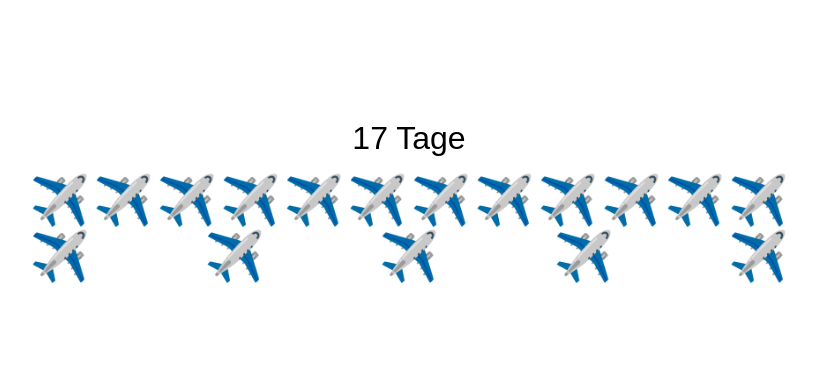
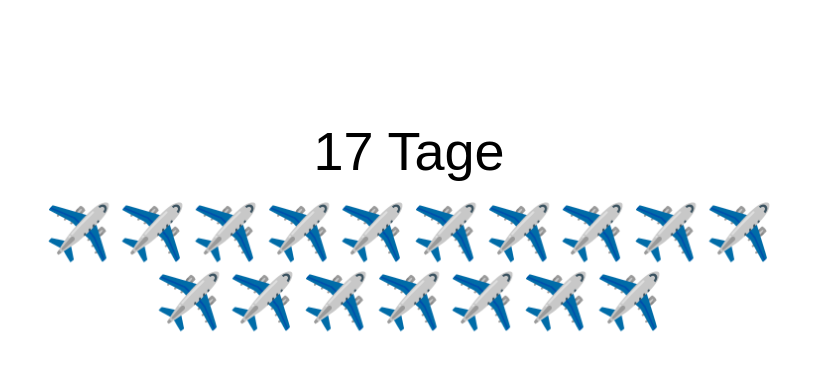
Before and after one commit to rueckflugibaer/flug, a plain HTML site: page index.html in a window 1280 px wide. Shown: the whole page, without its empty margins (231-1047 px from the left). Drawn offline with Linux system fonts and the light colour scheme.

Commit message:
Update index.html

```diff
--- a/index.html
+++ b/index.html
@@ -8,18 +8,18 @@
 
 <body>
 <div style=" width:60%; margin: 120px auto auto;">
-    <div style="text-align: center;font-size: xx-large;font-family: sans-serif;margin-bottom: 16px;">
+    <div style="text-align: center;font-size: 54px;font-family: sans-serif;margin-bottom: 16px;">
         17 Tage
     </div>
     <div id="p"
-         style="display: flex;justify-content: space-between;flex-wrap: wrap">
+         style="display: flex;flex-wrap: wrap;justify-content: center">
     </div>
 </div>
 </body>
 <script>
     document.onload = function () {
         return document.getElementById("p").innerHTML = Array(24 - new
-        Date().getDate()).fill(["<div style='font-size:xxx-large'>✈️</div>"]).join("")
+        Date().getDate()).fill(["<div style='font-size:54px;margin:3px'>✈️</div>"]).join("")
     }()
 </script>
 </html>
```
